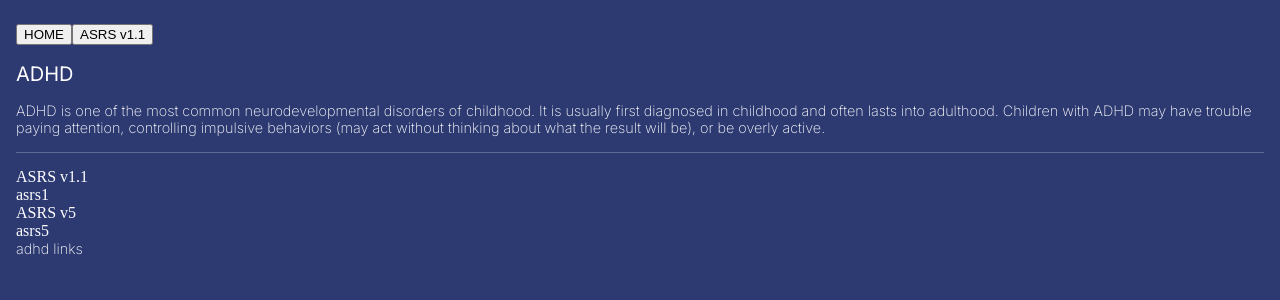
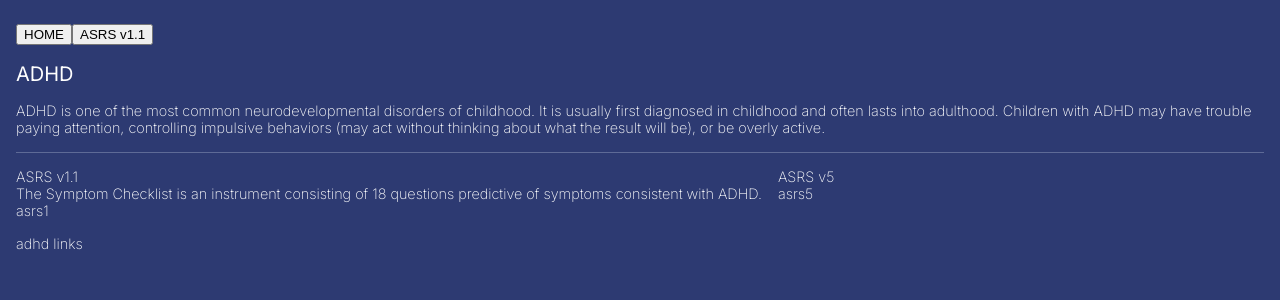
Before and after one commit to vishalicious213/adhd, a React (Vite) app: page / in a window 1280 px wide. Shown: the top 300 px of the page. Built offline with nearby package versions, Linux system fonts and the light colour scheme.

Commit message:
added desc to sectionsArray/tools and rendering in RenderSection/RenderTool

```diff
--- a/src/components/landing/RenderSection.jsx
+++ b/src/components/landing/RenderSection.jsx
@@ -1,10 +1,11 @@
 import React from 'react'
 
-function renderTool({ tool, choice }) {
+function renderTool({ tool, choice, desc }) {
     return (
-        <div key={tool}>
-            <div>{tool}</div>
-            <div>{choice}</div>
+        <div className="tool" key={tool}>
+            <div className="text">{tool}</div>
+            <div className="text">{desc}</div>
+            <div className="text">{choice}</div>
         </div>
     )
 }
--- a/src/components/landing/index.jsx
+++ b/src/components/landing/index.jsx
@@ -7,7 +7,10 @@ const sectionsArray = [
     {
         name: "ADHD",
         def: "ADHD is one of the most common neurodevelopmental disorders of childhood. It is usually first diagnosed in childhood and often lasts into adulthood. Children with ADHD may have trouble paying attention, controlling impulsive behaviors (may act without thinking about what the result will be), or be overly active.",
-        tools: [{tool: "ASRS v1.1", choice: "asrs1"}, {tool: "ASRS v5", choice: "asrs5"}],
+        tools: [
+            {tool: "ASRS v1.1", choice: "asrs1", desc: "The Symptom Checklist is an instrument consisting of 18 questions predictive of symptoms consistent with ADHD."},
+            {tool: "ASRS v5", choice: "asrs5", desc: ""}
+        ],
         links: "adhd links"
     }
 ]
--- a/src/index.css
+++ b/src/index.css
@@ -125,6 +125,15 @@ button:hover {
     margin-top: 1rem;
 }
 
+.tools {
+    display: flex;
+    gap: 1rem;
+}
+
+.tool {
+    margin-bottom: 1rem;
+}
+
 /* MEDIA QUERIES */
 
 @media screen and (min-width: 600px) {
```
